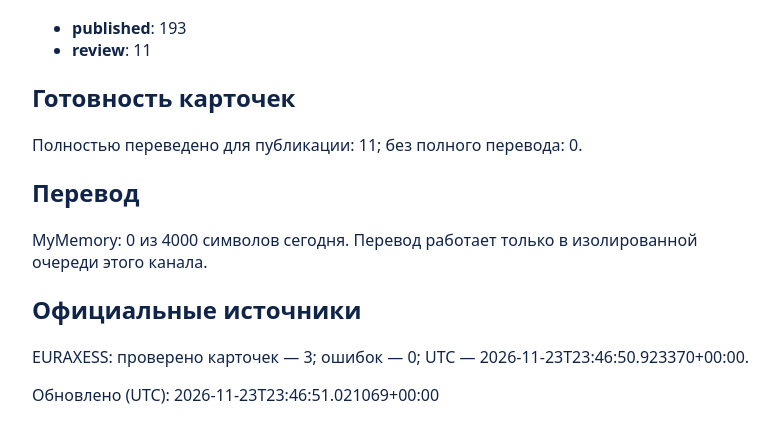
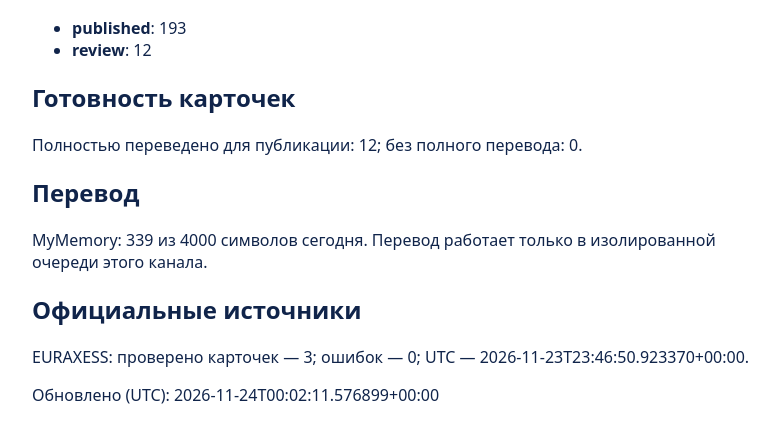
Before and after one commit to cfz92v8hvf-byte/europe-study-career-work, a plain HTML site: page docs/index.html in a window 1280 px wide. Shown: the part 244-686 px from the top of the page, without its empty margins (248-1031 px from the left). Drawn offline with Linux system fonts and the light colour scheme.

Commit message:
Refresh official review queue

```diff
--- a/docs/index.html
+++ b/docs/index.html
@@ -1,3 +1,3 @@
 <!doctype html><meta charset=utf-8><title>Европа | Контроль</title>
 <style>body{font:16px system-ui;max-width:720px;margin:48px auto;padding:0 20px;color:#10244a}h1{color:#1557a6}.note{padding:16px;background:#eef6ff;border-radius:12px}</style>
-<h1>Европа | Учёба • Карьера • Работа</h1><p class=note>Автопубликация включена: только после проверки качества, с защитой от дублей и лимитами расписания.</p><h2>Статусы</h2><ul><li><b>published</b>: 193</li><li><b>review</b>: 11</li></ul><h2>Готовность карточек</h2><p>Полностью переведено для публикации: 11; без полного перевода: 0.</p><h2>Перевод</h2><p>MyMemory: 0 из 4000 символов сегодня. Перевод работает только в изолированной очереди этого канала.</p><h2>Официальные источники</h2><p>EURAXESS: проверено карточек — 3; ошибок — 0; UTC — 2026-11-23T23:46:50.923370+00:00.</p><p>Обновлено (UTC): 2026-11-23T23:46:51.021069+00:00</p>
+<h1>Европа | Учёба • Карьера • Работа</h1><p class=note>Автопубликация включена: только после проверки качества, с защитой от дублей и лимитами расписания.</p><h2>Статусы</h2><ul><li><b>published</b>: 193</li><li><b>review</b>: 12</li></ul><h2>Готовность карточек</h2><p>Полностью переведено для публикации: 12; без полного перевода: 0.</p><h2>Перевод</h2><p>MyMemory: 339 из 4000 символов сегодня. Перевод работает только в изолированной очереди этого канала.</p><h2>Официальные источники</h2><p>EURAXESS: проверено карточек — 3; ошибок — 0; UTC — 2026-11-23T23:46:50.923370+00:00.</p><p>Обновлено (UTC): 2026-11-24T00:02:11.576899+00:00</p>
```
Also changed, not shown: 2 other files.
